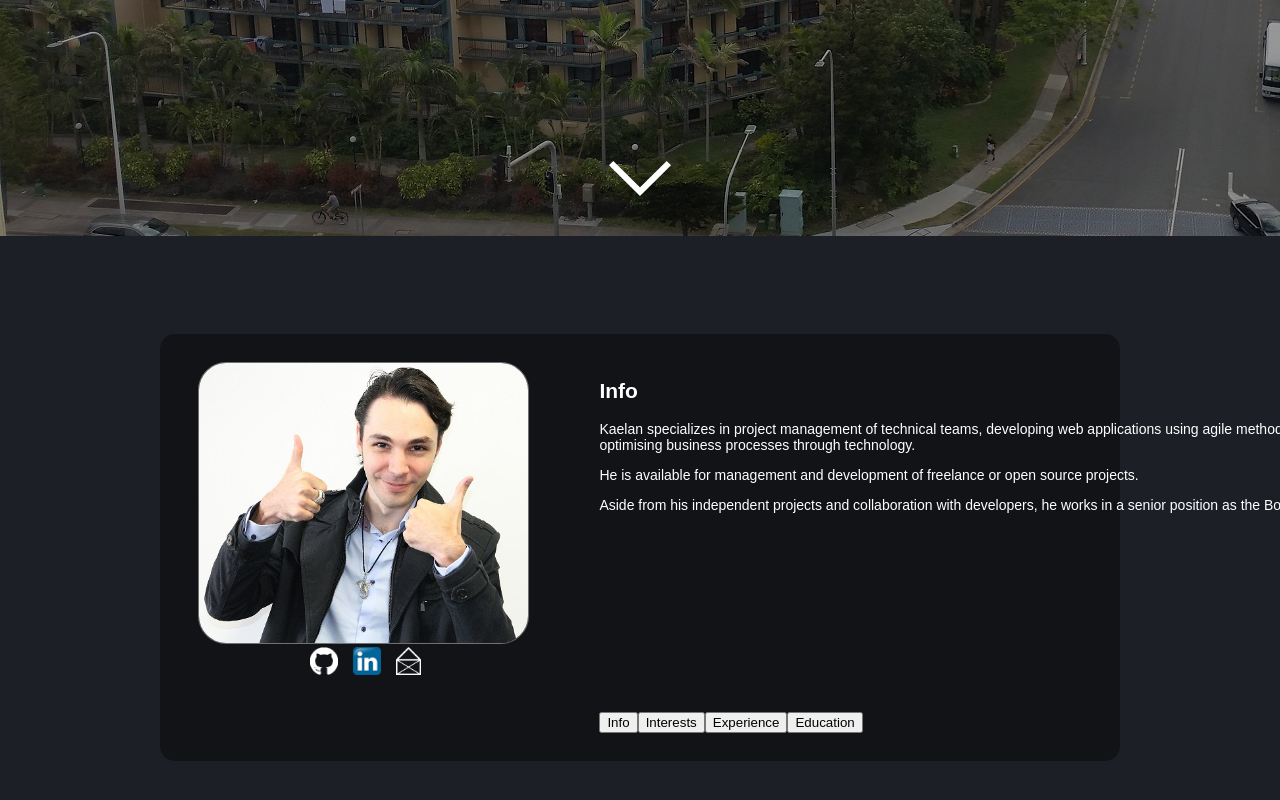
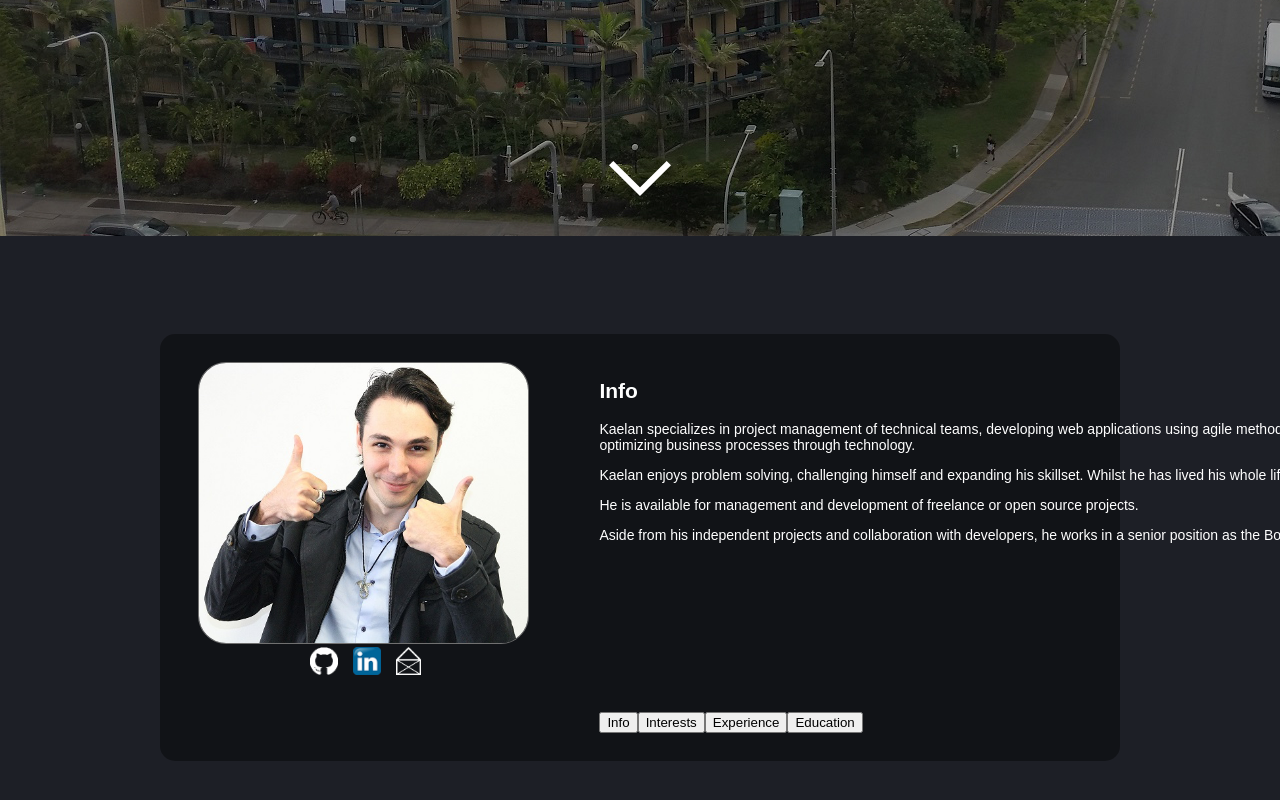
Before and after one commit to kaelanhr/PortfolioSite, a React (Create React App) app in the folder Client/: page / in a window 1280 px wide. Shown: the part 702-1502 px from the top of the page. Built offline with nearby package versions, Linux system fonts and the light colour scheme; no server answers.

Commit message:
add content for about section

```diff
--- a/Client/src/Pages/About.tsx
+++ b/Client/src/Pages/About.tsx
@@ -96,8 +96,13 @@ class Info extends Component {
 				<h2>Info</h2>
 				<p>
 					Kaelan specializes in project management of technical teams,
-					developing web applications using agile methodologies, architecting
-					backend systems and optimising business processes through technology.
+					developing web applications using agile methodologies, backend systems
+					architecture and optimizing business processes through technology.
+				</p>
+				<p>
+					Kaelan enjoys problem solving, challenging himself and expanding his
+					skillset. Whilst he has lived his whole life in Australia, he is eager
+					to travel the world.
 				</p>
 				<p>
 					He is available for management and development of freelance or open
```
